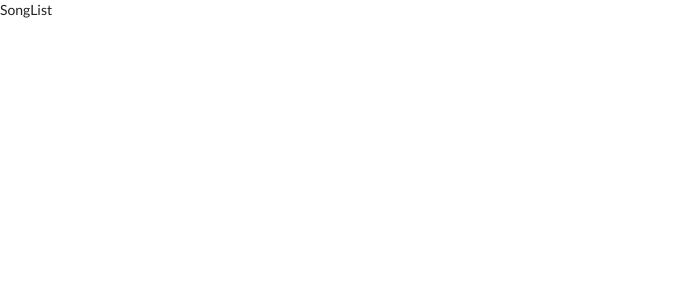
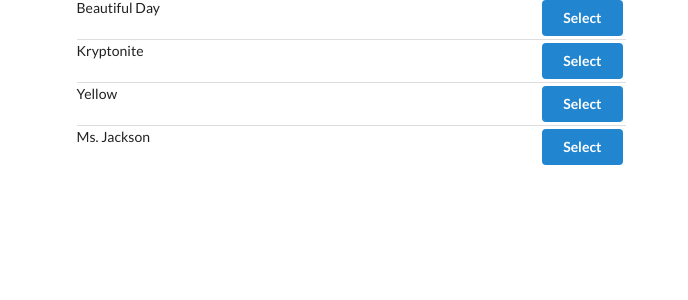
Before and after one commit to jhell85/songs_redux, a React (Create React App) app: page / in a window 1280 px wide. Shown: the top 300 px of the page, without its empty margins (0-688 px from the left). Built offline with nearby package versions, Linux system fonts and the light colour scheme.

Commit message:
add styling for displaying songs

```diff
--- a/src/components/App.js
+++ b/src/components/App.js
@@ -3,8 +3,12 @@
 import { selectSong } from "../actions";
 const App = () => {
   return (
-    <div>
-      <SongList />
+    <div className="ui container grid">
+      <div className="ui row">
+        <div className="column eight wide">
+          <SongList />
+        </div>
+      </div>
     </div>
   );
 };
--- a/src/components/SongList.js
+++ b/src/components/SongList.js
@@ -1,9 +1,31 @@
 import React, { Component } from "react";
 import { connect } from "react-redux";
+import { selectSong } from "./../actions";
 
 class SongList extends React.Component {
+  renderList() {
+    return this.props.songs.map((song) => {
+      return (
+        <div className="item" key={song.title}>
+          <div className="right floated content">
+            <button className="ui button primary">Select</button>
+          </div>
+          <div className="content">{song.title}</div>
+        </div>
+      );
+    });
+  }
+
   render() {
-    return <div>SongList</div>;
+    return <div className="ui divided list">{this.renderList()}</div>;
   }
 }
-export default connect()(SongList);
+
+const mapStateToProps = (state) => {
+  console.log(state);
+  return { songs: state.songs };
+};
+
+export default connect(mapStateToProps, {
+  selectSong,
+})(SongList);
```
